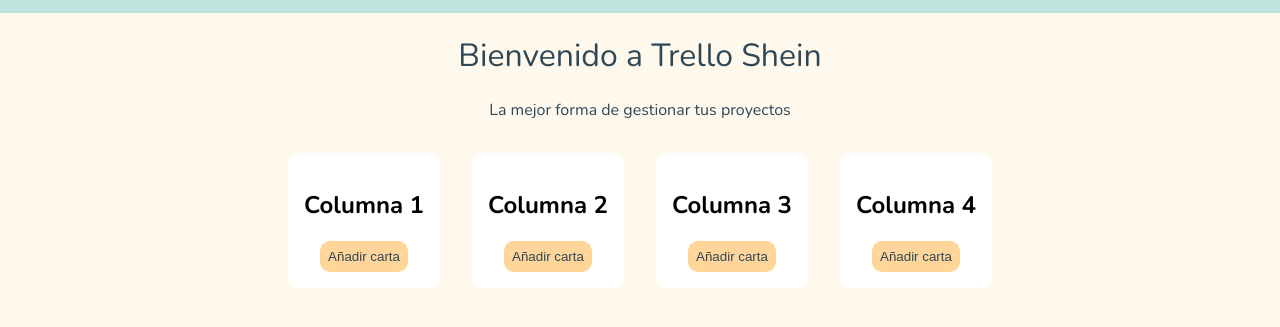
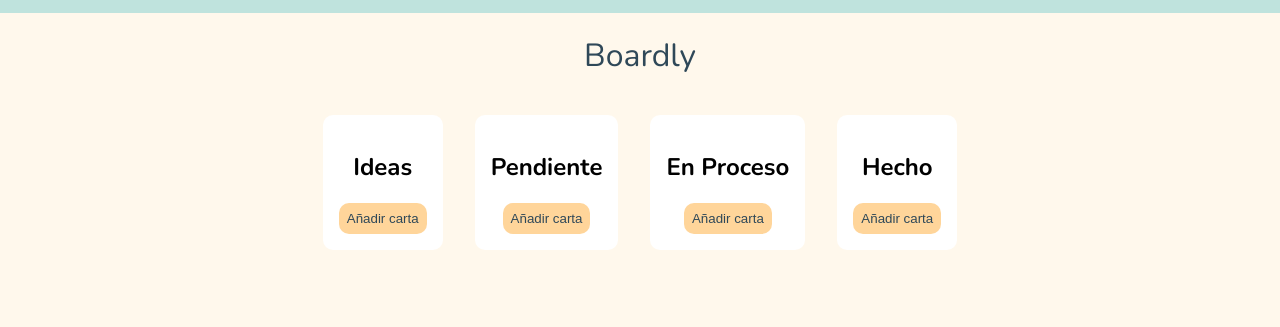
Before and after one commit to alegp2020/Boardly, a plain HTML site: page index.html in a window 1280 px wide. Shown: the part 75-402 px from the top of the page. Drawn offline with nearby package versions, Linux system fonts and the light colour scheme.

Commit message:
cambio de los h2

```diff
--- a/index.html
+++ b/index.html
@@ -17,24 +17,23 @@
       </ul>
     </nav>
 
-    <h1 class="titulo">Bienvenido a Trello Shein</h1>
-    <p class="subtitulo">La mejor forma de gestionar tus proyectos</p>
+    <h1 class="titulo">Boardly</h1>
 
     <section class="entero">
       <div class="columna">
-        <h2>Columna 1</h2>
+        <h2>Ideas</h2>
         <button class="añadir-carta" type="button">Añadir carta</button>
       </div>
       <div class="columna">
-        <h2>Columna 2</h2>
+        <h2>Pendiente</h2>
         <button class="añadir-carta" type="button">Añadir carta</button>
       </div>
       <div class="columna">
-        <h2>Columna 3</h2>
+        <h2>En Proceso</h2>
         <button class="añadir-carta" type="button">Añadir carta</button>
       </div>
       <div class="columna">
-        <h2>Columna 4</h2>
+        <h2>Hecho</h2>
         <button class="añadir-carta" type="button">Añadir carta</button>
       </div>
     </section>
```
